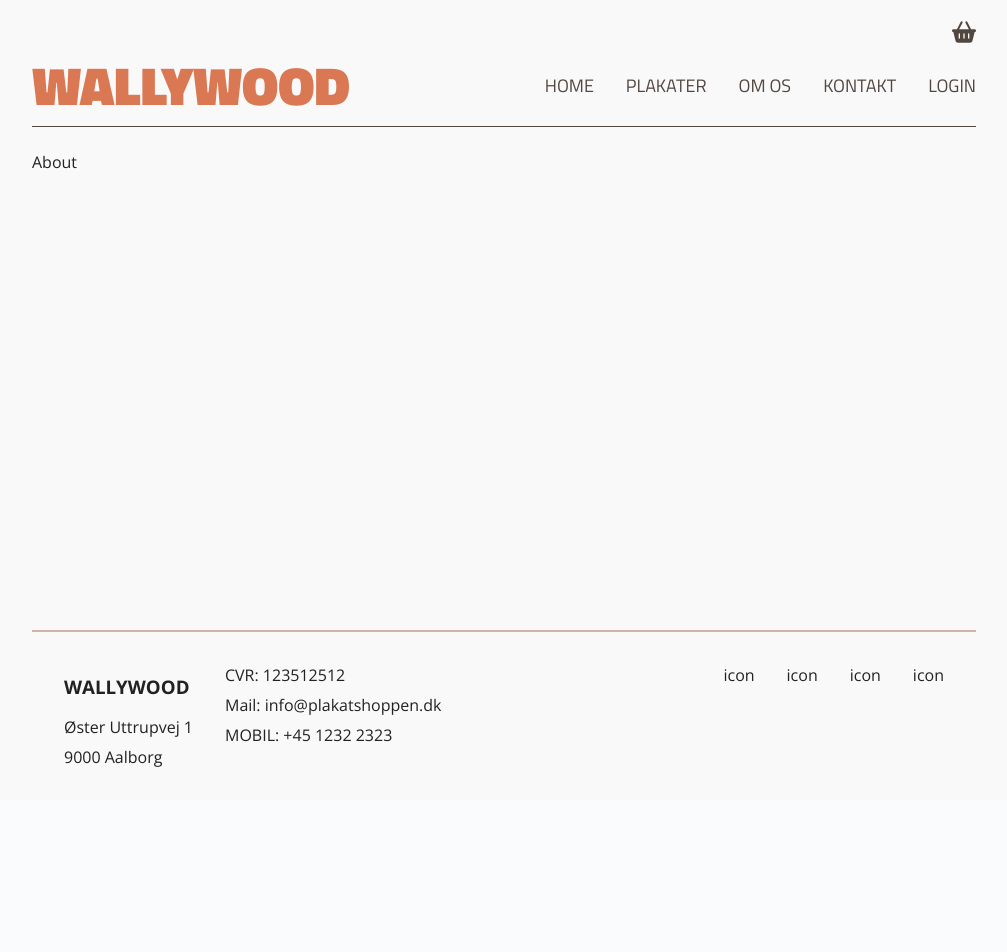
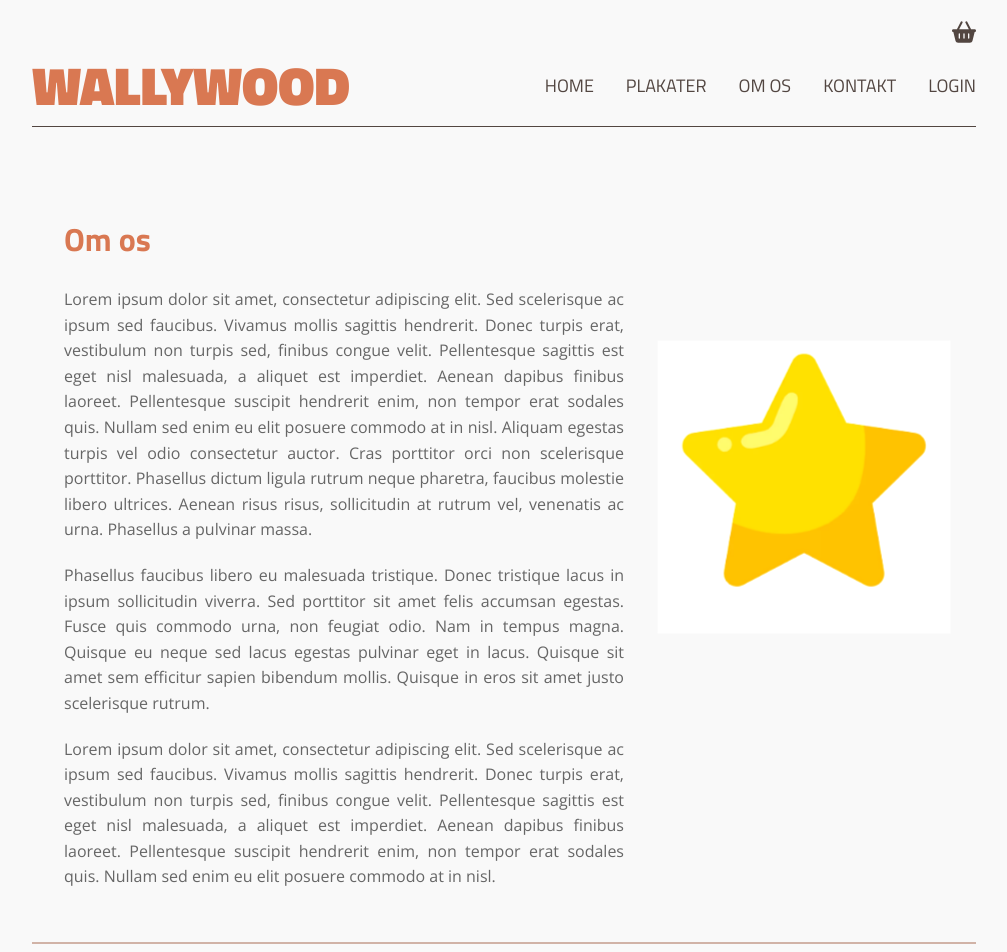
Before and after one commit to MathiasOliverNielsen/wallywood-react-frontend, a React (Vite) app: page /about in a window 1280 px wide. Shown: the top 952 px of the page, without its empty margins (136-1143 px from the left). Before the commit the page ends 800 px from the top, so only its background shows below. Built offline with nearby package versions, Linux system fonts and the light colour scheme.

Commit message:
feat: add AboutUs page with styling and content, update routing in App component

```diff
--- a/src/App.tsx
+++ b/src/App.tsx
@@ -4,6 +4,7 @@ import { Home } from "./pages/home/home";
 import { MainLayout } from "./layouts/MainLayout";
 import { Posters } from "./pages/posters/posters";
 import { Login } from "./pages/login/Login";
+import { AboutUs } from "./pages/aboutUs/aboutUs";
 
 function App() {
   return (
@@ -12,7 +13,7 @@ function App() {
         <Routes>
           <Route element={<MainLayout />}>
             <Route index element={<Home />} />
-            <Route path="/about" element={<div>About</div>} />
+            <Route path="/about" element={<AboutUs />} />
             <Route path="/posters" element={<Posters />} />
             <Route path="/contact" element={<div>Contact</div>} />
             <Route path="/login" element={<Login />} />
--- a/src/Components/Footer/Footer.module.scss
+++ b/src/Components/Footer/Footer.module.scss
@@ -13,6 +13,10 @@
     gap: 32px;
   }
 
+  section:first-child {
+    justify-content: flex-start;
+  }
+
   section:nth-child(2) {
     justify-content: end;
   }
@@ -21,10 +25,58 @@
     display: flex;
     flex-direction: column;
     gap: 8px;
+    flex: 1;
+  }
+
+  h3 {
+    font-weight: 300;
+    font-size: 1.2rem;
+    color: #d97852;
   }
 
   p {
     font-weight: 200;
     font-size: 1rem;
+    line-height: 1.4;
   }
 }
+
+.socialIcons {
+  display: flex;
+  flex-direction: row;
+  align-items: center;
+  gap: 16px;
+
+  svg {
+    font-size: 1.5rem;
+    color: #333;
+    transition:
+      color 0.3s ease,
+      transform 0.2s ease;
+    cursor: pointer;
+
+    &:hover {
+      transform: scale(1.1);
+    }
+
+    &:nth-child(1):hover {
+      // Pinterest
+      color: #e60023;
+    }
+
+    &:nth-child(2):hover {
+      // Instagram
+      color: #e4405f;
+    }
+
+    &:nth-child(3):hover {
+      // Facebook
+      color: #1877f2;
+    }
+
+    &:nth-child(4):hover {
+      // Twitter
+      color: #1da1f2;
+    }
+  }
+}
--- a/src/Components/Footer/Footer.tsx
+++ b/src/Components/Footer/Footer.tsx
@@ -1,4 +1,8 @@
-import style from './Footer.module.scss'
+import style from "./Footer.module.scss";
+import { FaPinterest } from "react-icons/fa";
+import { FaInstagram } from "react-icons/fa";
+import { FaFacebook } from "react-icons/fa";
+import { FaTwitter } from "react-icons/fa";
 
 export function Footer() {
   return (
@@ -15,12 +19,12 @@ export function Footer() {
           <p>MOBIL: +45 1232 2323</p>
         </div>
       </section>
-      <section>
-        <p>icon</p>
-        <p>icon</p>
-        <p>icon</p>
-        <p>icon</p>
+      <section className={style.socialIcons}>
+        <FaPinterest />
+        <FaInstagram />
+        <FaFacebook />
+        <FaTwitter />
       </section>
     </footer>
-  )
+  );
 }
--- /dev/null
+++ b/src/pages/aboutUs/aboutUs.module.scss
@@ -0,0 +1,76 @@
+@import "../../styles/globals.scss";
+
+.aboutUsContainer {
+  padding: 32px;
+  max-width: 1200px;
+  margin: 0 auto;
+}
+
+.aboutSection {
+  margin-top: 24px;
+}
+
+.aboutContent {
+  display: grid;
+  grid-template-columns: 2fr 1fr;
+  gap: 40px;
+  align-items: start;
+}
+
+.textContent {
+  p {
+    font-size: 1rem;
+    font-weight: 200;
+    color: #666;
+    line-height: 1.6;
+    margin-bottom: 20px;
+    text-align: justify;
+  }
+}
+
+.imageContent {
+  display: flex;
+  justify-content: center;
+  align-items: center;
+  height: 400px;
+}
+
+.starImage {
+  width: 100%;
+  max-width: 300px;
+  height: auto;
+  object-fit: contain;
+  filter: drop-shadow(0 4px 8px rgba(0, 0, 0, 0.3));
+  animation: starGlow 2s ease-in-out infinite alternate;
+}
+
+@keyframes starGlow {
+  from {
+    filter: brightness(1);
+    transform: scale(1);
+  }
+  to {
+    filter: brightness(1.2);
+    transform: scale(1.05);
+  }
+}
+
+// Responsive design
+@media (max-width: 768px) {
+  .aboutUsContainer {
+    padding: 16px;
+  }
+
+  .aboutContent {
+    grid-template-columns: 1fr;
+    gap: 24px;
+  }
+
+  .imageContent {
+    height: 200px;
+  }
+
+  .starImage {
+    font-size: 120px;
+  }
+}
--- /dev/null
+++ b/src/pages/aboutUs/aboutUs.tsx
@@ -0,0 +1,40 @@
+import style from "./aboutUs.module.scss";
+import { Title } from "../../Components/ui/Title/Title";
+import starImage from "../../assets/images/star-with-shadows_78370-2595.avif";
+
+export function AboutUs() {
+  return (
+    <div className={style.aboutUsContainer}>
+      <Title text="Om os" />
+
+      <section className={style.aboutSection}>
+        <div className={style.aboutContent}>
+          <div className={style.textContent}>
+            <p>
+              Lorem ipsum dolor sit amet, consectetur adipiscing elit. Sed scelerisque ac ipsum sed faucibus. Vivamus mollis sagittis hendrerit. Donec turpis erat, vestibulum non turpis sed, finibus
+              congue velit. Pellentesque sagittis est eget nisl malesuada, a aliquet est imperdiet. Aenean dapibus finibus laoreet. Pellentesque suscipit hendrerit enim, non tempor erat sodales quis.
+              Nullam sed enim eu elit posuere commodo at in nisl. Aliquam egestas turpis vel odio consectetur auctor. Cras porttitor orci non scelerisque porttitor. Phasellus dictum ligula rutrum
+              neque pharetra, faucibus molestie libero ultrices. Aenean risus risus, sollicitudin at rutrum vel, venenatis ac urna. Phasellus a pulvinar massa.
+            </p>
+
+            <p>
+              Phasellus faucibus libero eu malesuada tristique. Donec tristique lacus in ipsum sollicitudin viverra. Sed porttitor sit amet felis accumsan egestas. Fusce quis commodo urna, non feugiat
+              odio. Nam in tempus magna. Quisque eu neque sed lacus egestas pulvinar eget in lacus. Quisque sit amet sem efficitur sapien bibendum mollis. Quisque in eros sit amet justo scelerisque
+              rutrum.
+            </p>
+
+            <p>
+              Lorem ipsum dolor sit amet, consectetur adipiscing elit. Sed scelerisque ac ipsum sed faucibus. Vivamus mollis sagittis hendrerit. Donec turpis erat, vestibulum non turpis sed, finibus
+              congue velit. Pellentesque sagittis est eget nisl malesuada, a aliquet est imperdiet. Aenean dapibus finibus laoreet. Pellentesque suscipit hendrerit enim, non tempor erat sodales quis.
+              Nullam sed enim eu elit posuere commodo at in nisl.
+            </p>
+          </div>
+
+          <div className={style.imageContent}>
+            <img src={starImage} alt="Wallywood Star" className={style.starImage} />
+          </div>
+        </div>
+      </section>
+    </div>
+  );
+}
```
Also changed, not shown: src/assets/images/star-with-shadows_78370-2595.avif (added).
